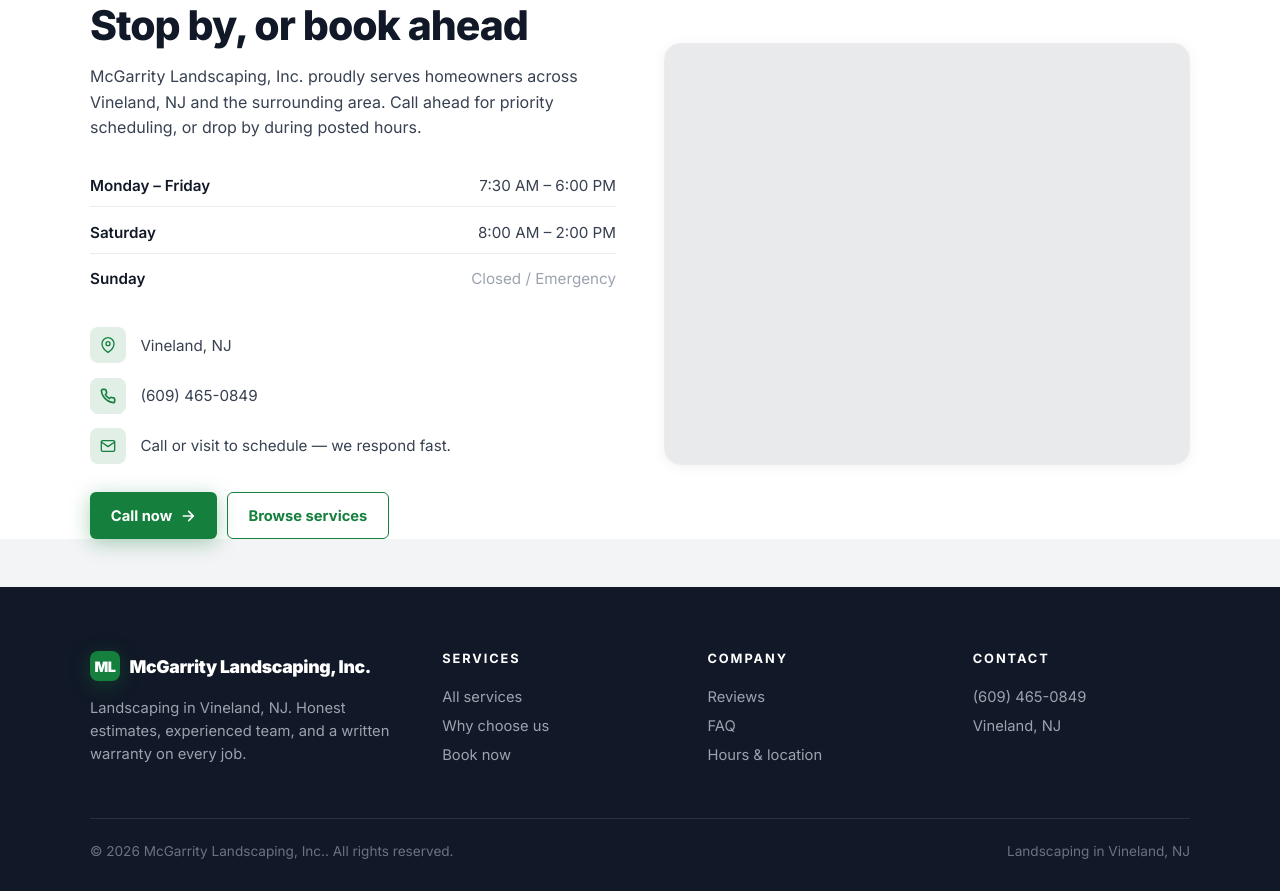
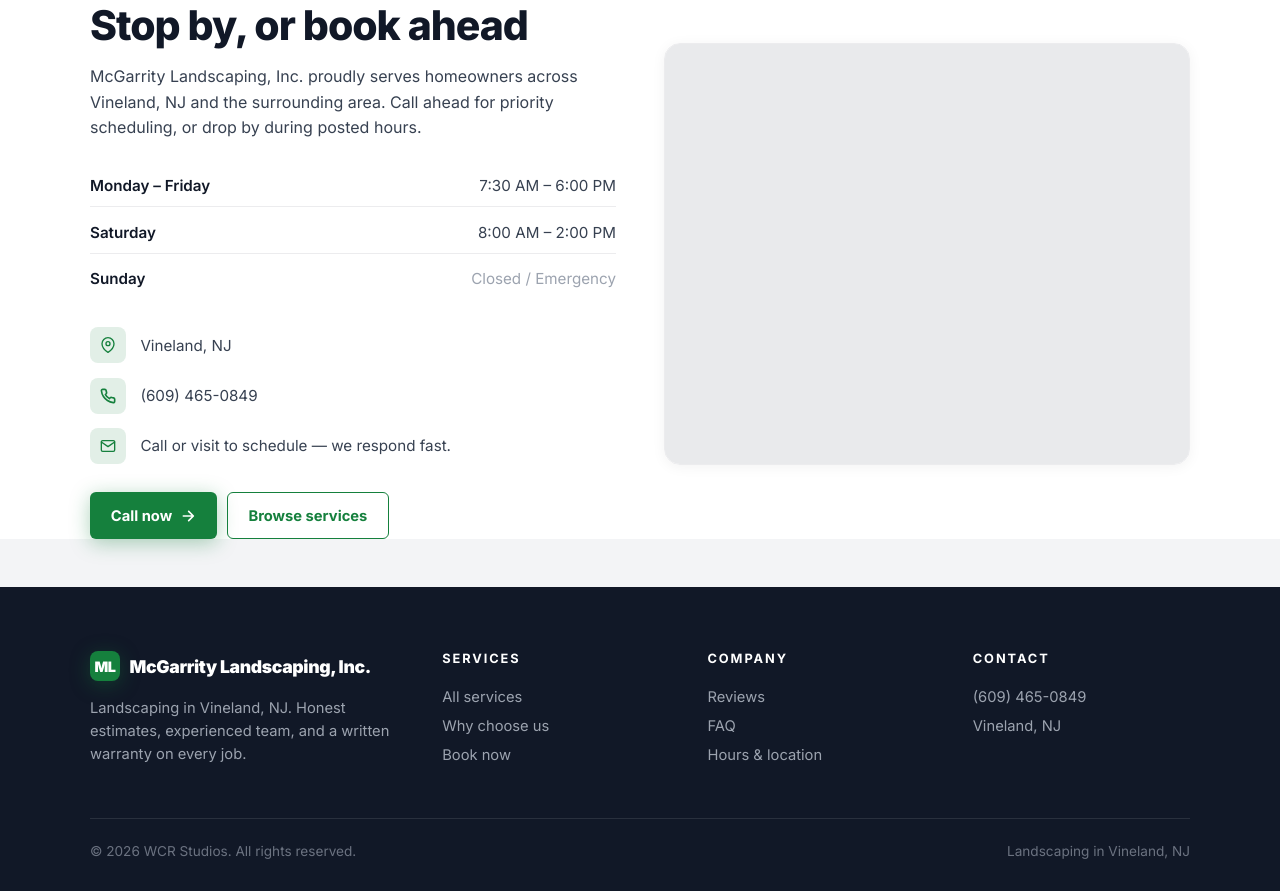
Before and after one commit to Wrenbjor/trades--mcgarrity-landscaping-inc, a plain HTML site: page index.html in a window 1280 px wide. Shown: the part 4699-5590 px from the top of the page. Drawn offline with nearby package versions, Linux system fonts and the light colour scheme; no server answers.

Commit message:
Update site

```diff
--- a/index.html
+++ b/index.html
@@ -605,7 +605,7 @@
     </div>
   </div>
   <div class="foot-bottom">
-    <div>&copy; 2026 McGarrity Landscaping, Inc.. All rights reserved.</div>
+    <div>&copy; 2026 WCR Studios. All rights reserved.</div>
     <div>Landscaping in Vineland, NJ</div>
   </div>
 </footer>
```
